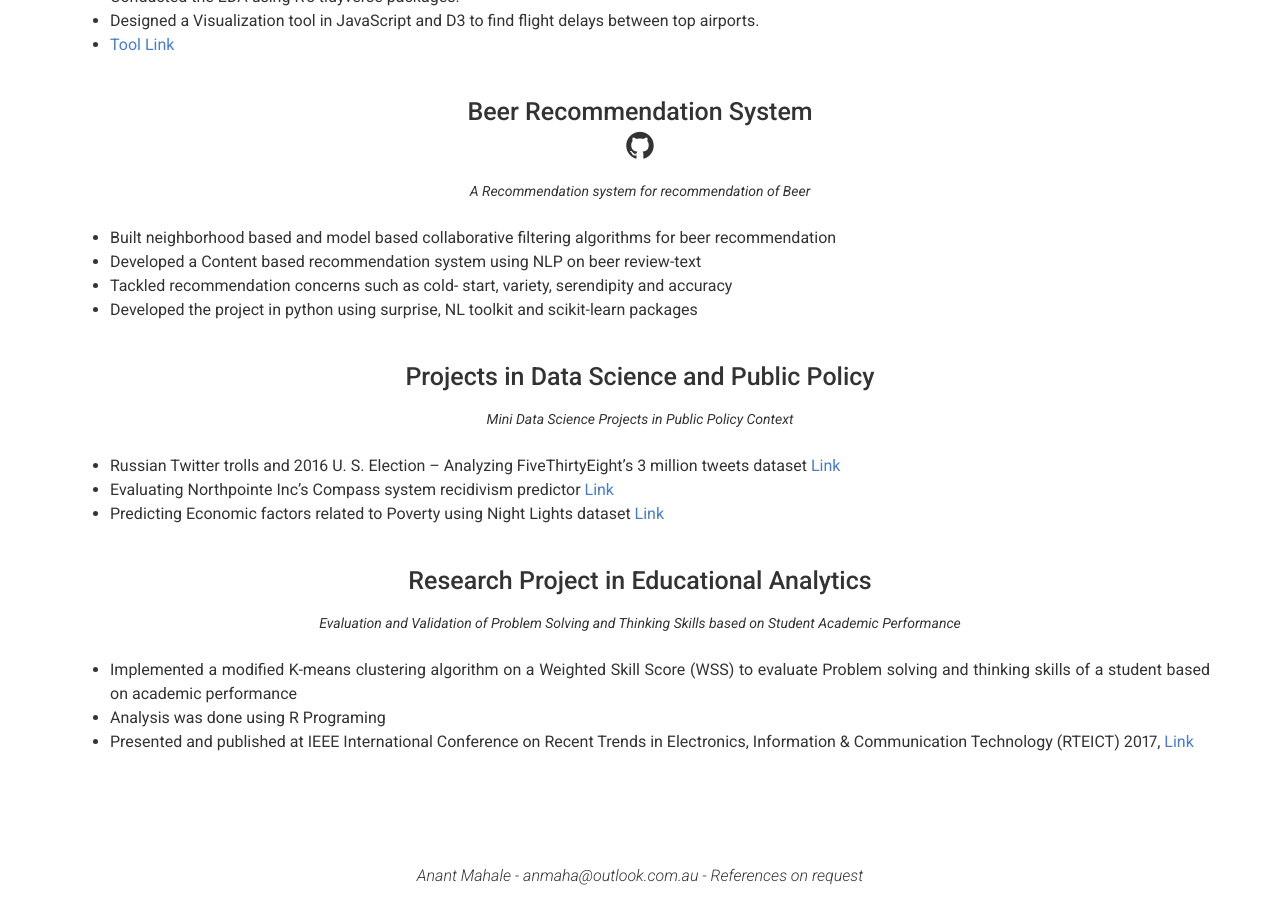
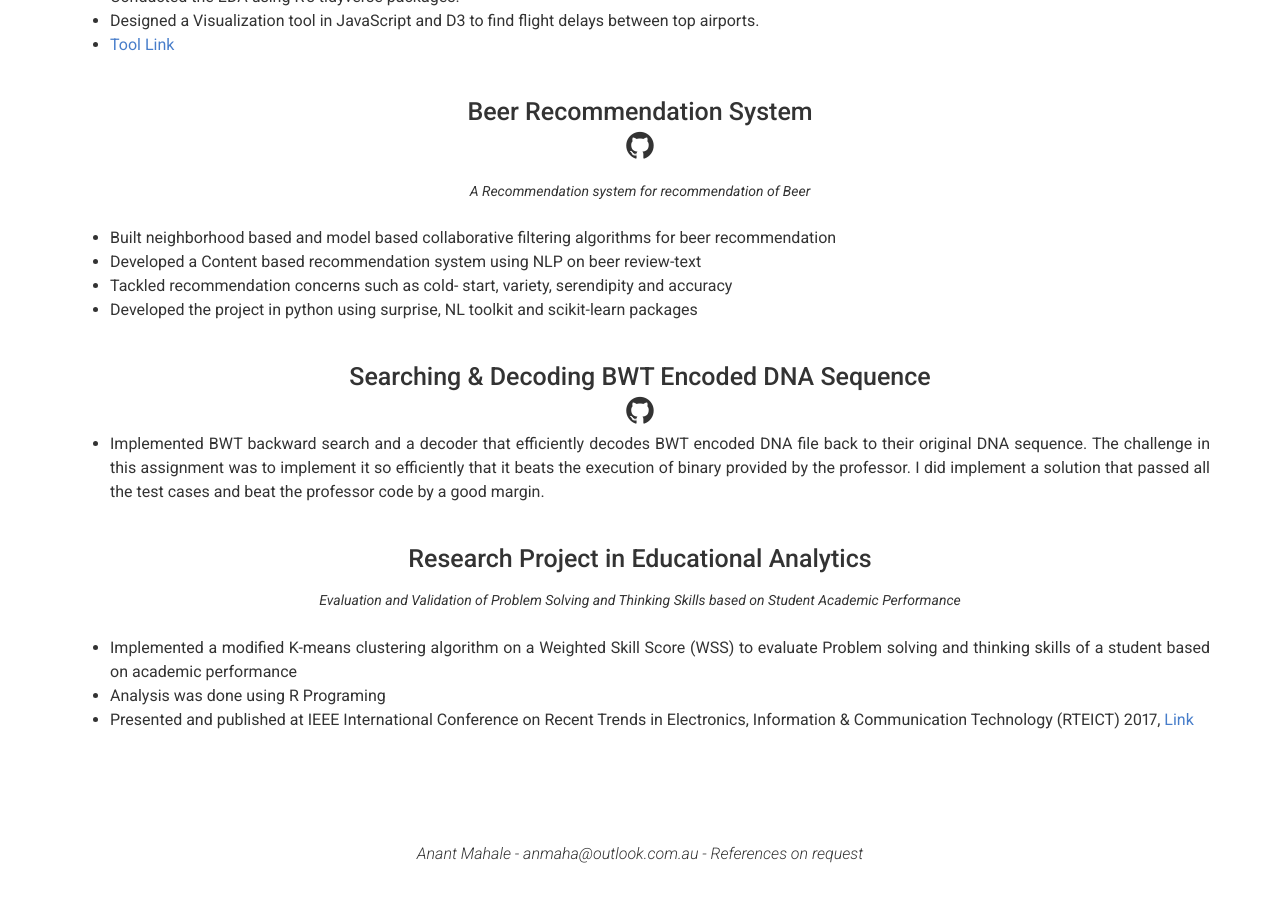
Before and after one commit to anantkm/resume, a Jekyll site: the page built from index.md, in a window 1280 px wide and 900 px high, scrolled down 2468 px. Built offline with Jekyll 4.4.1, drawn with Linux system fonts in a browser that asks for light colours; after the commit the page ends 3346 px from its top, so only the background shows below that.

Commit message:
update projects
updating the project

```diff
--- a/_data/projects.yml
+++ b/_data/projects.yml
@@ -52,13 +52,12 @@
     - Developed the project in python using surprise, NL toolkit and scikit-learn packages
 
 - layout: top-middle
-  name: Projects in Data Science and Public Policy
-  quote: >
-    Mini Data Science Projects in Public Policy Context
+  name: Searching & Decoding BWT Encoded DNA Sequence
+  github: anantkm/BWT
+  # quote: >
+  #   Mini Data Science Projects in Public Policy Context
   description: |
-    - Russian Twitter trolls and 2016 U. S. Election – Analyzing FiveThirtyEight’s 3 million tweets dataset [Link](https://github.com/ameyakarnad/RussiaTwitterTroll)
-    - Evaluating Northpointe Inc's Compass system recidivism predictor [Link](https://github.com/ameyakarnad/RecidivisimCompass)
-    - Predicting Economic factors related to Poverty using Night Lights dataset [Link](https://github.com/ameyakarnad/PovertyNightLights)
+    - Implemented BWT backward search and a decoder that efficiently decodes BWT encoded DNA file back to their original DNA sequence. The challenge in this assignment was to implement it so efficiently that it beats the execution of binary provided by the professor. I did implement a solution that passed all the test cases and beat the professor code by a good margin.
 
 - layout: top-middle
   name: Research Project in Educational Analytics
```
